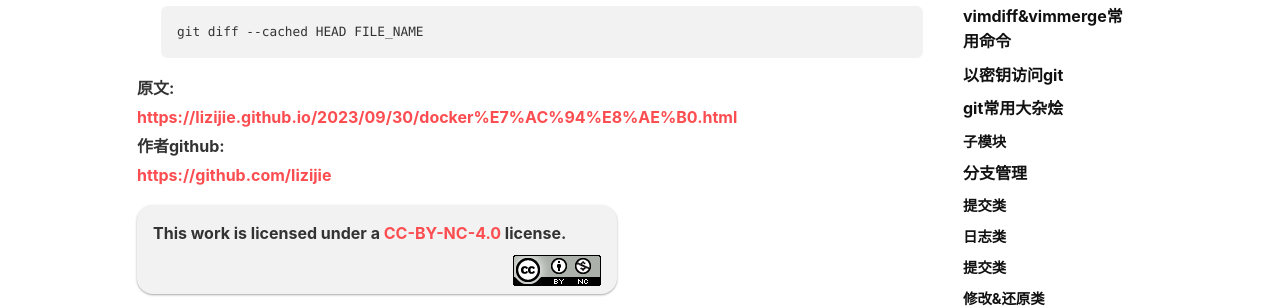
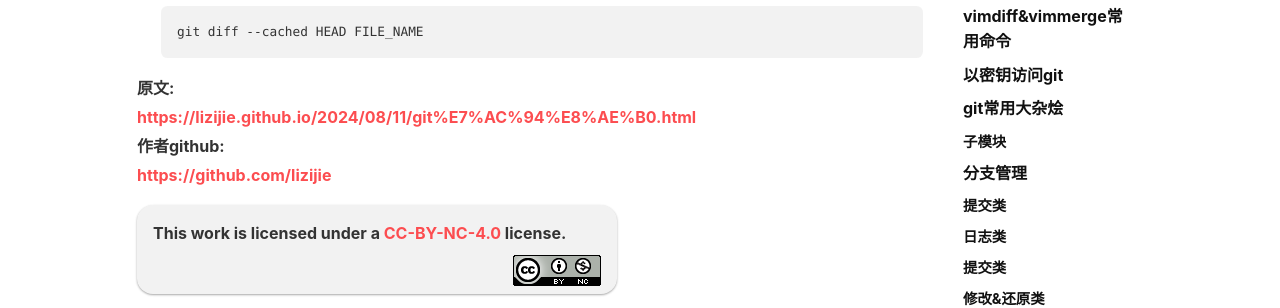
Before and after one commit to lizijie/lizijie.github.io, a Jekyll site: the page built from _posts/2024-08-11-git笔记.md, in a window 1280 px wide and 900 px high, scrolled down 13592 px. Shown: the part 277-585 px from the top of the window. Built offline with Jekyll 4.4.1, drawn with Linux system fonts in a browser that asks for light colours; nearby versions of some CDN libraries; comment, search, counter and statistics services are not loaded.

Commit message:
git 笔记

````diff
--- a/_posts/2024-08-11-git笔记.md
+++ b/_posts/2024-08-11-git笔记.md
@@ -435,7 +435,7 @@ git diff --cached HEAD FILE_NAME
 ```
 
 <b>原文:<br>
-<https://lizijie.github.io/2023/09/30/docker%E7%AC%94%E8%AE%B0.html>
+<https://lizijie.github.io/2024/08/11/git%E7%AC%94%E8%AE%B0.html>
 <br>
 作者github:<br>
 <https://github.com/lizijie>
````
